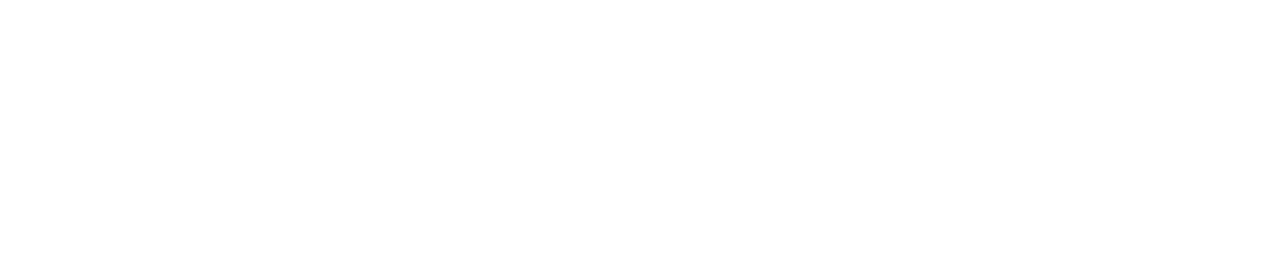
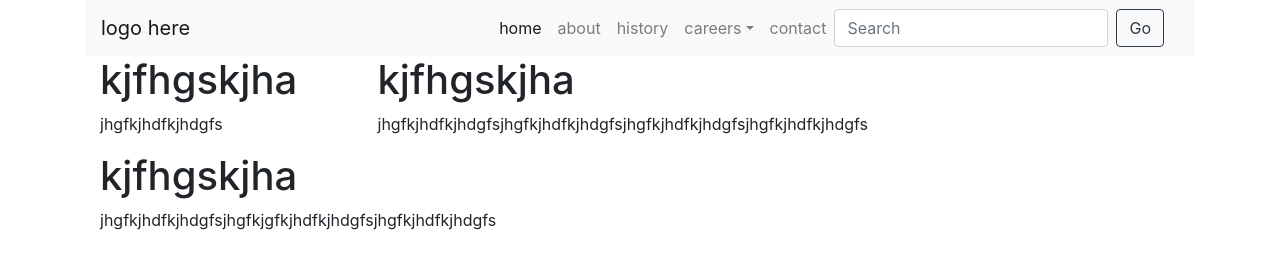
Before and after one commit to codebymick/bootsrap, a plain HTML site: page index.html in a window 1280 px wide. Drawn offline with Linux system fonts and the light colour scheme.

Commit message:
template layout

```diff
--- a/index.html
+++ b/index.html
@@ -9,10 +9,55 @@
     <link rel="stylesheet" href="css/bootstrap.min.css">
     <!-- <link rel="stylesheet" href="https://stackpath.bootstrapcdn.com/bootstrap/4.1.1/css/bootstrap.min.css" integrity="sha384-WskhaSGFgHYWDcbwN70/dfYBj47jz9qbsMId/iRN3ewGhXQFZCSftd1LZCfmhktB" crossorigin="anonymous"> -->
     <link rel="stylesheet" href="css/custom.css">
-    <title>Bootstrap</title>
+    <title>title goes here</title>
   </head>
   <body>
-  <div class="container">
+    <div class="container">
+      <nav class="navbar bg-light navbar-light navbar-expand-sm">
+        <a href="#" class="navbar-brand">logo here</a>
+          <div class="container">
+            <div class="navbar-nav ml-sm-auto">
+              <a href="#" class="nav-item active nav-link">home</a>
+              <a href="#" class="nav-item nav-link">about</a>
+              <a href="#" class="nav-item nav-link">history</a>
+              <div class="dropdown">
+                <a href="#" class="nav-item nav-link dropdown-toggle" data-toggle="dropdown" id="careerDropdown" aria-haspopup="true" aria-expanded="false">careers</a>
+                <div class="dropdown-menu" aria-labelledby="careerDropdown">
+                  <a href="#" class="dropdown-item">sample1</a>
+                  <a href="#" class="dropdown-item">sample2</a>
+                  <a href="#" class="dropdown-item">sample3</a>
+                  <a href="#" class="dropdown-item">sample4</a>
+                  <a href="#" class="dropdown-item">sample5</a>
+                </div>
+              </div>
+              <a href="#" class="nav-item nav-link">contact</a>
+            </div>
+            <form class="form-inline">
+              <input class="form-control mr-2" type="text" placeholder="Search">
+              <button class="btn btn-outline-dark" type="submit">Go</button>
+            </form>
+          </div><!-- container -->
+      </nav>
+
+
+      <section class="container">
+        <div class="row">
+
+          <div class="col-3">
+            <h1>kjfhgskjha</h1>
+            <p>jhgfkjhdfkjhdgfs</p>
+          </div>
+          <div class="col">
+            <h1>kjfhgskjha</h1>
+            <p>jhgfkjhdfkjhdgfsjhgfkjhdfkjhdgfsjhgfkjhdfkjhdgfsjhgfkjhdfkjhdgfs</p>
+          </div>
+          <div class="col">
+            <h1>kjfhgskjha</h1>
+            <p>jhgfkjhdfkjhdgfsjhgfkjgfkjhdfkjhdgfsjhgfkjhdfkjhdgfs</p>
+          </div>
+        </div>
+      </section>
+    </div>
 
   </div><!-- container -->
 
```
